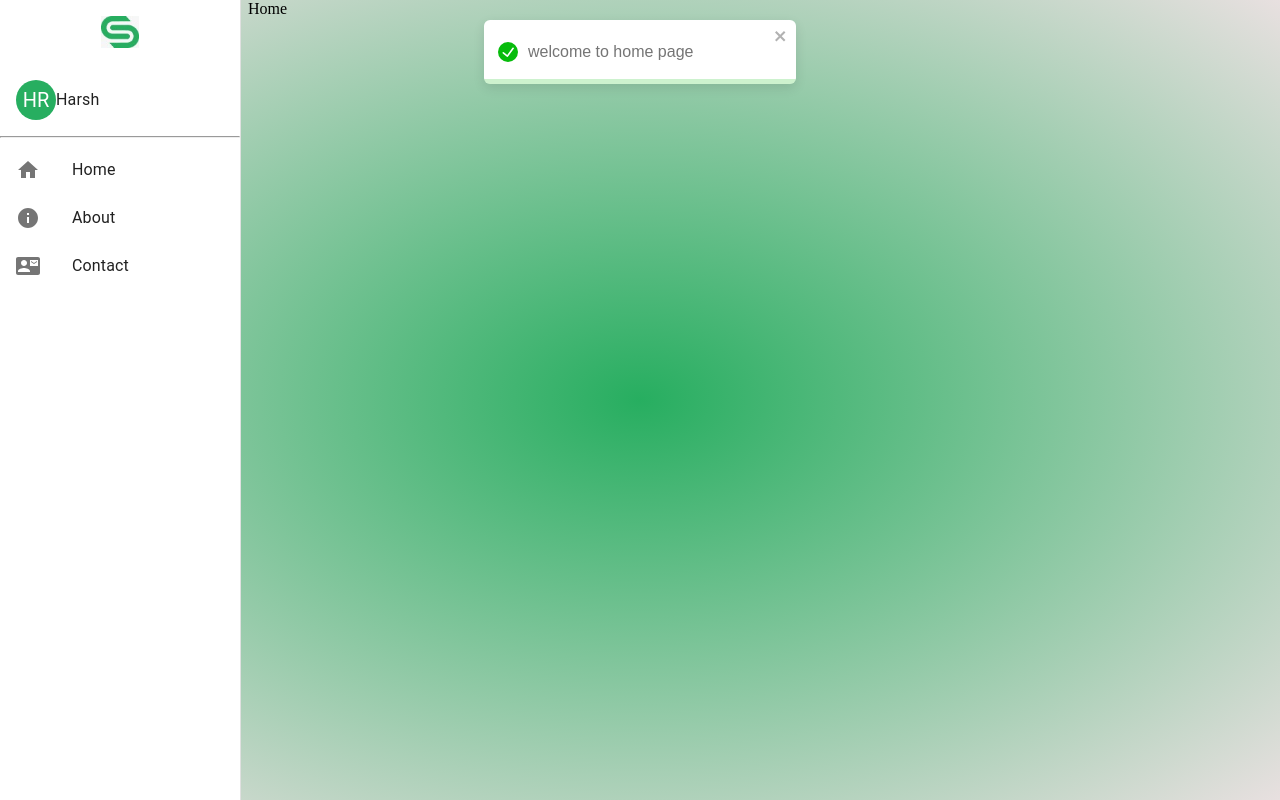
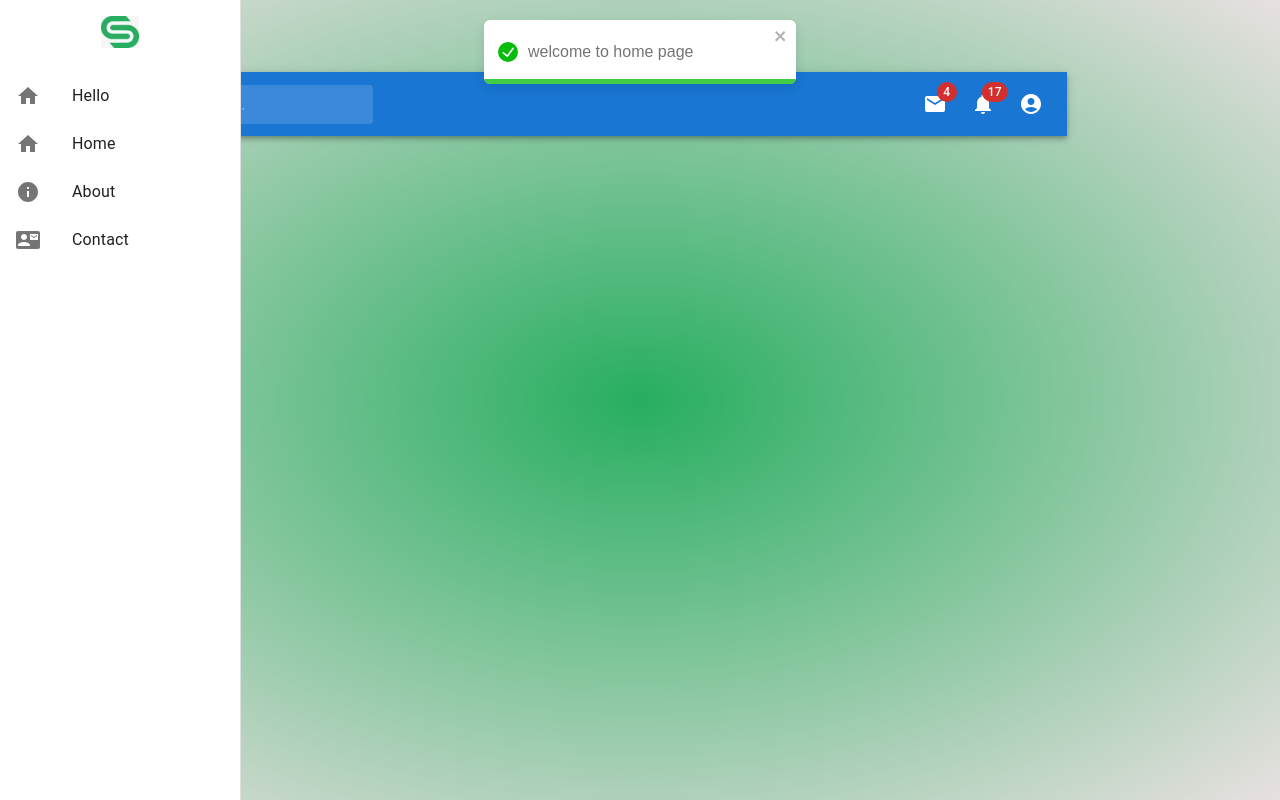
Before and after one commit to Sync-Chord/chord-sync-client, a React (Create React App) app: page /auth in a window 1280 px wide. Built offline with nearby package versions, Linux system fonts and the light colour scheme; sample sign-in values are in the browser's storage.

Commit message:
NavBar added

```diff
--- /dev/null
+++ b/src/components/common/NavBar.tsx
@@ -0,0 +1,238 @@
+import * as React from "react"
+import { styled, alpha } from "@mui/material/styles"
+import AppBar from "@mui/material/AppBar"
+import Box from "@mui/material/Box"
+import Toolbar from "@mui/material/Toolbar"
+import IconButton from "@mui/material/IconButton"
+import Typography from "@mui/material/Typography"
+import InputBase from "@mui/material/InputBase"
+import Badge from "@mui/material/Badge"
+import MenuItem from "@mui/material/MenuItem"
+import Menu from "@mui/material/Menu"
+import MenuIcon from "@mui/icons-material/Menu"
+import SearchIcon from "@mui/icons-material/Search"
+import AccountCircle from "@mui/icons-material/AccountCircle"
+import MailIcon from "@mui/icons-material/Mail"
+import NotificationsIcon from "@mui/icons-material/Notifications"
+import MoreIcon from "@mui/icons-material/MoreVert"
+
+const Search = styled("div")(({ theme }) => ({
+  position: "relative",
+  borderRadius: theme.shape.borderRadius,
+  backgroundColor: alpha(theme.palette.common.white, 0.15),
+  "&:hover": {
+    backgroundColor: alpha(theme.palette.common.white, 0.25),
+  },
+  marginRight: theme.spacing(2),
+  marginLeft: 0,
+  width: "100%",
+  [theme.breakpoints.up("sm")]: {
+    marginLeft: theme.spacing(3),
+    width: "auto",
+  },
+}))
+
+const SearchIconWrapper = styled("div")(({ theme }) => ({
+  padding: theme.spacing(0, 2),
+  height: "100%",
+  position: "absolute",
+  pointerEvents: "none",
+  display: "flex",
+  alignItems: "center",
+  justifyContent: "center",
+}))
+
+const StyledInputBase = styled(InputBase)(({ theme }) => ({
+  color: "inherit",
+  "& .MuiInputBase-input": {
+    padding: theme.spacing(1, 1, 1, 0),
+    // vertical padding + font size from searchIcon
+    paddingLeft: `calc(1em + ${theme.spacing(4)})`,
+    transition: theme.transitions.create("width"),
+    width: "100%",
+    [theme.breakpoints.up("md")]: {
+      width: "20ch",
+    },
+  },
+}))
+
+export default function NavBar() {
+  const [anchorEl, setAnchorEl] = React.useState<null | HTMLElement>(null)
+  const [mobileMoreAnchorEl, setMobileMoreAnchorEl] =
+    React.useState<null | HTMLElement>(null)
+
+  const isMenuOpen = Boolean(anchorEl)
+  const isMobileMenuOpen = Boolean(mobileMoreAnchorEl)
+
+  const handleProfileMenuOpen = (event: React.MouseEvent<HTMLElement>) => {
+    setAnchorEl(event.currentTarget)
+  }
+
+  const handleMobileMenuClose = () => {
+    setMobileMoreAnchorEl(null)
+  }
+
+  const handleMenuClose = () => {
+    setAnchorEl(null)
+    handleMobileMenuClose()
+  }
+
+  const handleMobileMenuOpen = (event: React.MouseEvent<HTMLElement>) => {
+    setMobileMoreAnchorEl(event.currentTarget)
+  }
+
+  const menuId = "primary-search-account-menu"
+  const renderMenu = (
+    <Menu
+      anchorEl={anchorEl}
+      anchorOrigin={{
+        vertical: "top",
+        horizontal: "right",
+      }}
+      id={menuId}
+      keepMounted
+      transformOrigin={{
+        vertical: "top",
+        horizontal: "right",
+      }}
+      open={isMenuOpen}
+      onClose={handleMenuClose}
+    >
+      <MenuItem onClick={handleMenuClose}>Profile</MenuItem>
+      <MenuItem onClick={handleMenuClose}>My account</MenuItem>
+    </Menu>
+  )
+
+  const mobileMenuId = "primary-search-account-menu-mobile"
+  const renderMobileMenu = (
+    <Menu
+      anchorEl={mobileMoreAnchorEl}
+      anchorOrigin={{
+        vertical: "top",
+        horizontal: "right",
+      }}
+      id={mobileMenuId}
+      keepMounted
+      transformOrigin={{
+        vertical: "top",
+        horizontal: "right",
+      }}
+      open={isMobileMenuOpen}
+      onClose={handleMobileMenuClose}
+    >
+      <MenuItem>
+        <IconButton size="large" aria-label="show 4 new mails" color="inherit">
+          <Badge badgeContent={4} color="error">
+            <MailIcon />
+          </Badge>
+        </IconButton>
+        <p>Messages</p>
+      </MenuItem>
+      <MenuItem>
+        <IconButton
+          size="large"
+          aria-label="show 17 new notifications"
+          color="inherit"
+        >
+          <Badge badgeContent={17} color="error">
+            <NotificationsIcon />
+          </Badge>
+        </IconButton>
+        <p>Notifications</p>
+      </MenuItem>
+      <MenuItem onClick={handleProfileMenuOpen}>
+        <IconButton
+          size="large"
+          aria-label="account of current user"
+          aria-controls="primary-search-account-menu"
+          aria-haspopup="true"
+          color="inherit"
+        >
+          <AccountCircle />
+        </IconButton>
+        <p>Profile</p>
+      </MenuItem>
+    </Menu>
+  )
+
+  return (
+    <Box sx={{ flexGrow: 1 }}>
+      <AppBar position="static">
+        <Toolbar>
+          <IconButton
+            size="large"
+            edge="start"
+            color="inherit"
+            aria-label="open drawer"
+            sx={{ mr: 2 }}
+          >
+            <MenuIcon />
+          </IconButton>
+          <Typography
+            variant="h6"
+            noWrap
+            component="div"
+            sx={{ display: { xs: "none", sm: "block" } }}
+          >
+            MUI
+          </Typography>
+          <Search>
+            <SearchIconWrapper>
+              <SearchIcon />
+            </SearchIconWrapper>
+            <StyledInputBase
+              placeholder="Search…"
+              inputProps={{ "aria-label": "search" }}
+            />
+          </Search>
+          <Box sx={{ flexGrow: 1 }} />
+          <Box sx={{ display: { xs: "none", md: "flex" } }}>
+            <IconButton
+              size="large"
+              aria-label="show 4 new mails"
+              color="inherit"
+            >
+              <Badge badgeContent={4} color="error">
+                <MailIcon />
+              </Badge>
+            </IconButton>
+            <IconButton
+              size="large"
+              aria-label="show 17 new notifications"
+              color="inherit"
+            >
+              <Badge badgeContent={17} color="error">
+                <NotificationsIcon />
+              </Badge>
+            </IconButton>
+            <IconButton
+              size="large"
+              edge="end"
+              aria-label="account of current user"
+              aria-controls={menuId}
+              aria-haspopup="true"
+              onClick={handleProfileMenuOpen}
+              color="inherit"
+            >
+              <AccountCircle />
+            </IconButton>
+          </Box>
+          <Box sx={{ display: { xs: "flex", md: "none" } }}>
+            <IconButton
+              size="large"
+              aria-label="show more"
+              aria-controls={mobileMenuId}
+              aria-haspopup="true"
+              onClick={handleMobileMenuOpen}
+              color="inherit"
+            >
+              <MoreIcon />
+            </IconButton>
+          </Box>
+        </Toolbar>
+      </AppBar>
+      {renderMobileMenu}
+      {renderMenu}
+    </Box>
+  )
+}
--- a/src/components/common/SideBar.tsx
+++ b/src/components/common/SideBar.tsx
@@ -86,7 +86,7 @@
   const [open, setOpen] = useState(false)
 
   return (
-    <Box sx={{ display: "flex", background: "transparent" }}>
+    <Box sx={{}}>
       <DrawerStyled
         variant="permanent"
         open={open}
@@ -98,19 +98,12 @@
         </DrawerHeader>
 
         <List>
-          <ListItem button key="Profile">
-            <Avatar
-              sx={{
-                bgcolor: "#27AE60",
-                // width: "2.5rem",
-                // height: "2.5rem",
-              }}
-            >
-              HR
-            </Avatar>
-            <ListItemText primary="Harsh" />
+          <ListItem button key="Home">
+            <ListItemIcon>
+              <HomeIcon />
+            </ListItemIcon>
+            <ListItemText primary="Hello" />
           </ListItem>
-          <hr />
           <ListItem button key="Home">
             <ListItemIcon>
               <HomeIcon />
--- a/src/routes/PrivateRoutes.tsx
+++ b/src/routes/PrivateRoutes.tsx
@@ -3,6 +3,8 @@
 import SideBar from "../components/common/SideBar"
 import { Box } from "@mui/system"
 import { Grid } from "@mui/material"
+import NavBar from "../components/common/NavBar"
+import Sidebar from "../components/common/SideBar"
 
 const Home = lazy(() => import("../components/screens/home/Home"))
 
@@ -10,9 +12,10 @@
   return (
     <Grid container>
       <Grid item>
-        <SideBar />
+        <Sidebar />
       </Grid>
-      <Grid item>
+      <Grid item xs={10}>
+        <NavBar />
         <BrowserRouter>
           <Routes>
             <Route path="home" element={<Home />} />
```
